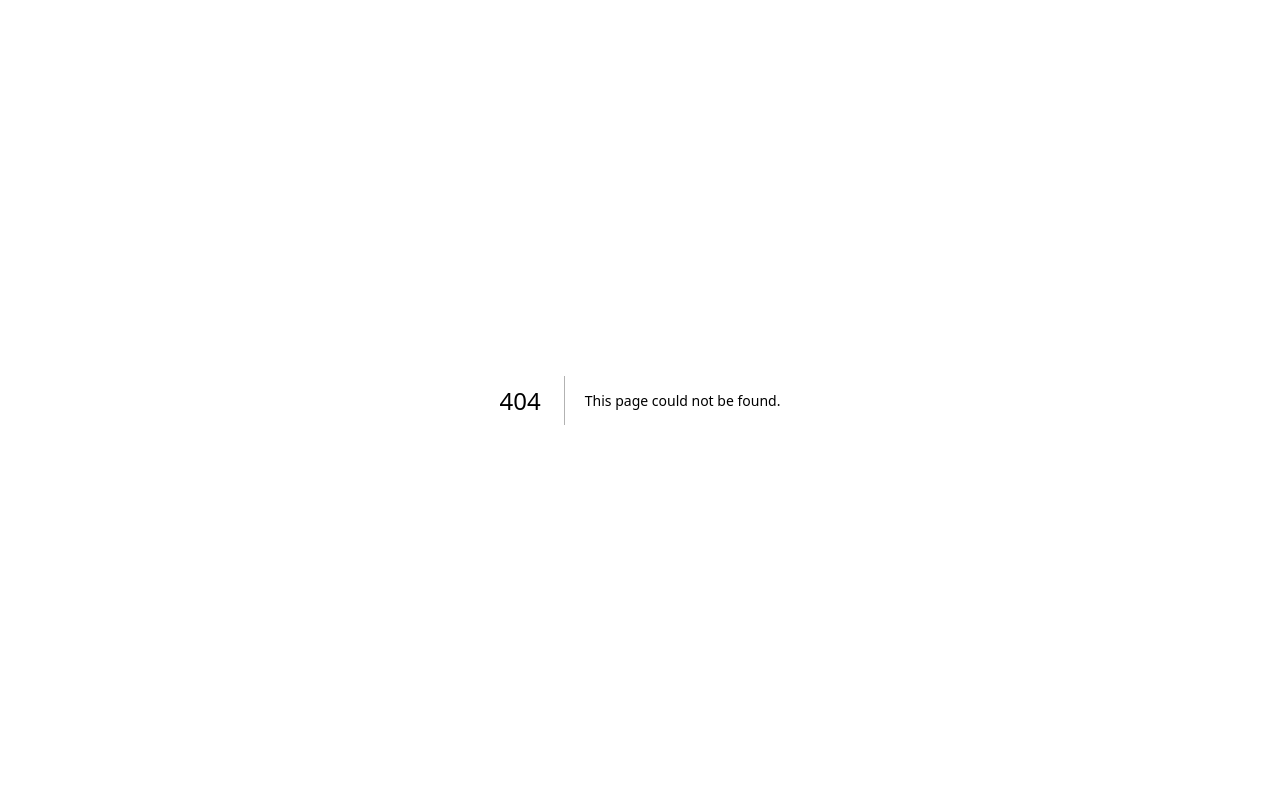
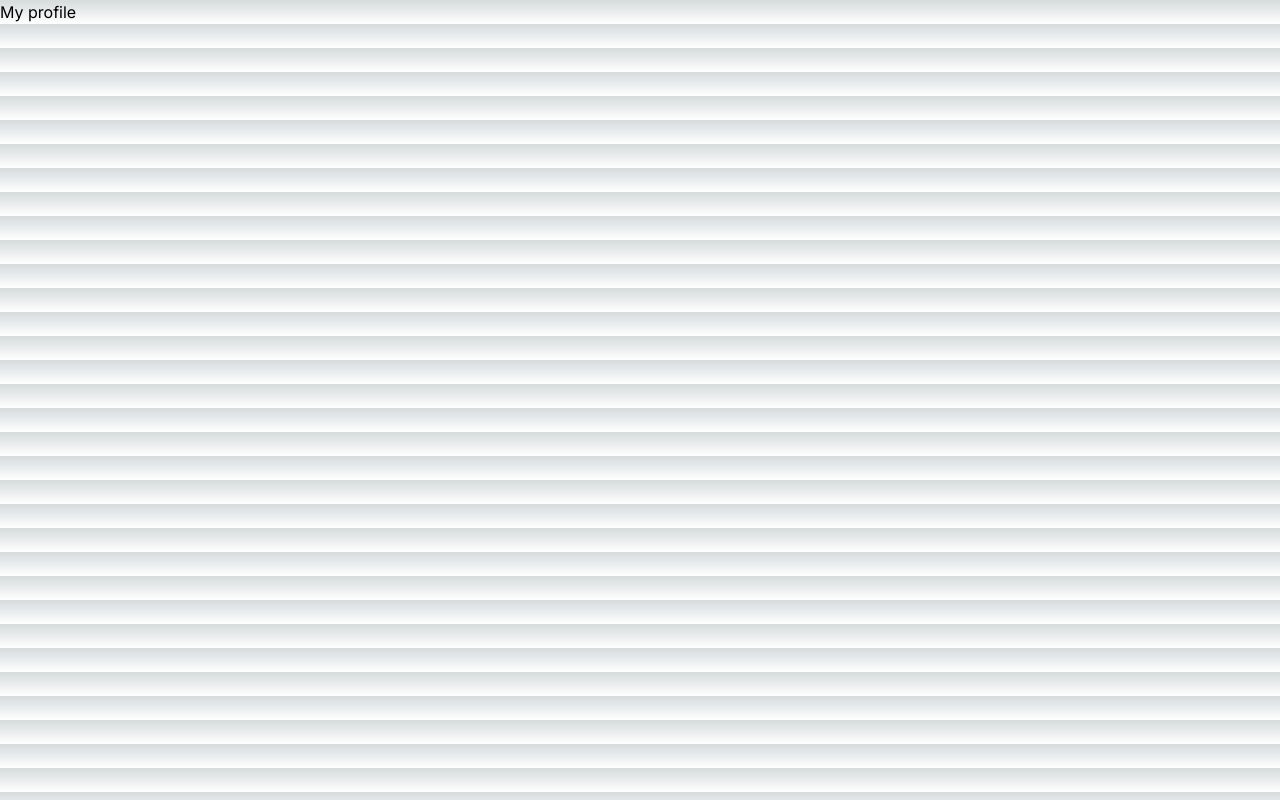
Before and after one commit to brian-ambani/nextjs-projects, a Next.js app in the folder beginner-project/: page /profile in a window 1280 px wide. Before the commit this address had no page. Built offline with nearby package versions, Linux system fonts and the light colour scheme.

Commit message:
updated the profile route

```diff
--- /dev/null
+++ b/beginner-project/app/profile/page.tsx
@@ -0,0 +1,3 @@
+export default function Profile() {
+  return <div>My profile</div>;
+}
```
